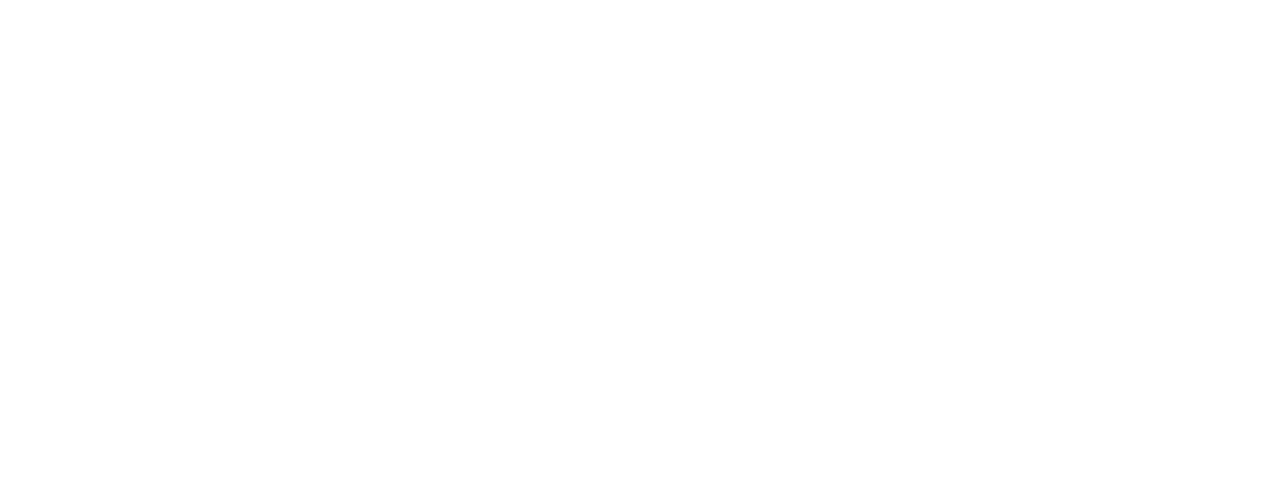
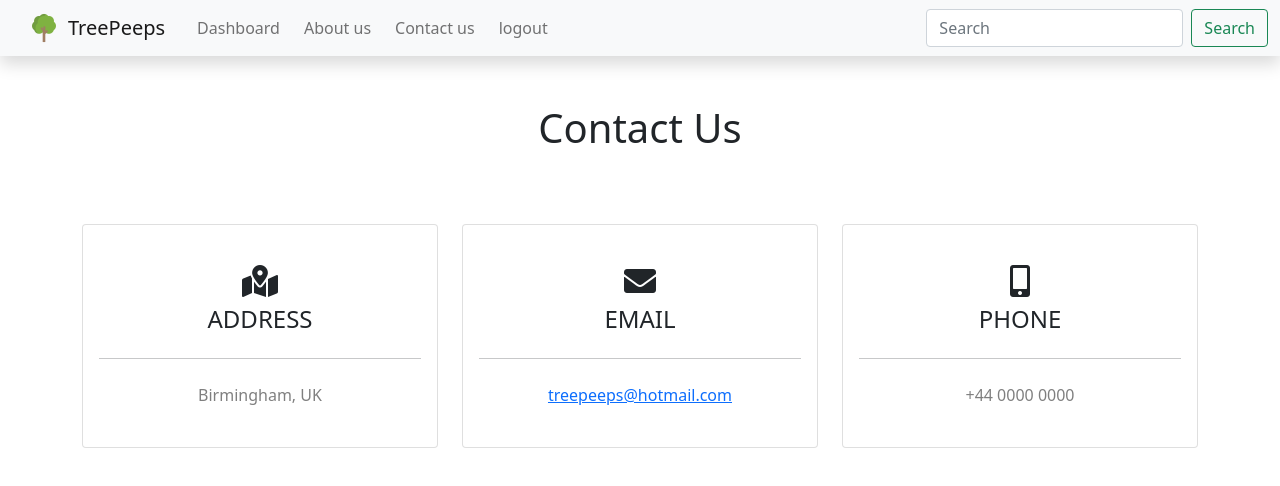
Before and after one commit to ClaireMDavies/TreePeeps, a React (Create React App) app in the folder client/: page /contact in a window 1280 px wide. Shown: the top 486 px of the page. Built offline with nearby package versions, Linux system fonts and the light colour scheme.

Commit message:
Adding Contact me card

```diff
--- a/client/src/App.js
+++ b/client/src/App.js
@@ -1,6 +1,7 @@
 import React from "react";
 import { BrowserRouter as Router, Route } from "react-router-dom";
 import Feeds from "../src/pages/Feeds"
+import ContactUs from "./pages/ContactUs";
 
 // Calling all components and using router to render pages
 function App() {
@@ -8,6 +9,7 @@ function App() {
     <Router>
       <div>
         <Route exact path="/feeds" component={Feeds} />
+        <Route exact path="/contact" component={ContactUs} />
       </div>
     </Router>
   )
--- /dev/null
+++ b/client/src/pages/ContactUs.js
@@ -0,0 +1,94 @@
+import React from "react";
+
+const styles = {
+    cardStyle: {
+        width: '60%',
+        padding: 0
+    },
+    treeIcon: {
+        color: "green"
+    },
+    clockIcon: {
+        color: "red"
+    },
+    mapIcon: {
+        color: "brown"
+    }
+
+};
+
+function ContactUs() {
+
+    return (
+        <div>
+            {/* Navbar */}
+            <nav className="navbar navbar-expand-lg navbar-light bg-light shadow mb-3">
+                <div className="container-fluid">
+                    <img className='ps-3 pe-2' src='../../favicon-32x32.png' alt='icon'></img>
+                    <a className="navbar-brand">TreePeeps</a>
+                    <button className="navbar-toggler" type="button" data-bs-toggle="collapse" data-bs-target="#navbarSupportedContent" aria-controls="navbarSupportedContent" aria-expanded="false" aria-label="Toggle navigation">Menu
+                    <span className="navbar-toggler-icon"></span>
+                    </button>
+                    <div className="collapse navbar-collapse" id="navbarSupportedContent">
+                        <ul className="navbar-nav me-auto mb-2 mb-lg-0">
+                            <li className="nav-item ps-2"><a className="nav-link" href="#">Dashboard</a></li>
+                            <li className="nav-item ps-2"><a className="nav-link" href="#">About us</a></li>
+                            <li className="nav-item ps-2"><a className="nav-link" href="#">Contact us</a></li>
+                            <li className="nav-item ps-2"><a className="nav-link" href="#">logout</a></li>
+                        </ul>
+                        <form className="d-flex">
+                            <input className="form-control me-2" type="search" placeholder="Search" aria-label="Search" />
+                            <button className="btn btn-outline-success" type="submit">Search</button>
+                        </form>
+                    </div>
+                </div>
+            </nav>
+            {/* Contact Card */}
+            <section className="contact-section mt-5">
+                <div className="container">
+                    <div className="row align-items-center no-gutters mb-4 mb-lg-5">
+                        <h1 className="mb-4 text-center">Contact Us</h1>
+                    </div>
+
+                    <div className="row">
+                        <div className="col-md-4 mb-3 mb-md-0">
+                            <div className="card py-4 h-100">
+                                <div className="card-body text-center">
+                                    <i className="fas fa-map-marked-alt text-black mb-2 fa-2x"></i>
+                                    <h4 className="text-uppercase m-0">Address</h4>
+                                    <hr className="my-4" />
+                                    <div className="text-black-50">Birmingham, UK</div>
+                                </div>
+                            </div>
+                        </div>
+                        <div className="col-md-4 mb-3 mb-md-0">
+                            <div className="card py-4 h-100">
+                                <div className="card-body text-center">
+                                    <i className="fas fa-envelope text-black mb-2 fa-2x"></i>
+                                    <h4 className="text-uppercase m-0">Email</h4>
+                                    <hr className="my-4" />
+                                    <div className="text-black-50"><a
+                                        href="mailto:treepeeps@hotmail.com">treepeeps@hotmail.com</a></div>
+                                </div>
+                            </div>
+                        </div>
+                        <div className="col-md-4 mb-3 mb-md-0">
+                            <div className="card py-4 h-100">
+                                <div className="card-body text-center">
+                                    <i className="fas fa-mobile-alt text-black mb-2 fa-2x"></i>
+                                    <h4 className="text-uppercase m-0">Phone</h4>
+                                    <hr className="my-4" />
+                                    <div className="text-black-50">+44 0000 0000</div>
+                                </div>
+                            </div>
+                        </div>
+                    </div>
+                </div>
+            </section>
+
+        </div>
+    )
+};
+
+
+export default ContactUs;
```
